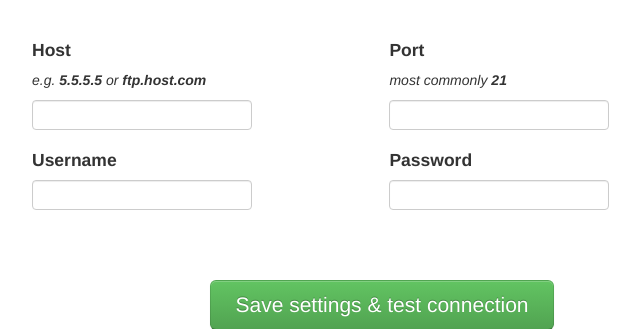
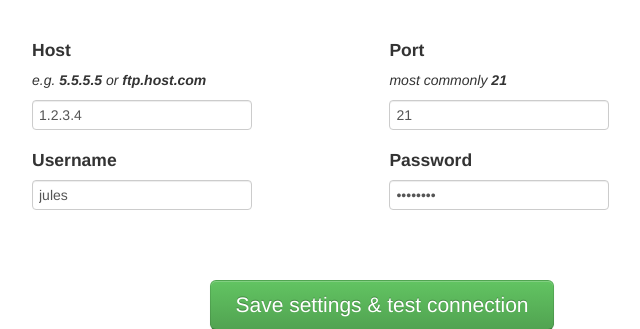
Before and after one commit to eightaitch/mr-carson, a Flask app: page /server/ in a window 1280 px wide. Shown: the part 438-767 px from the top of the page, without its empty margins (258-898 px from the left). Run offline with Flask 2, Linux system fonts and the light colour scheme; data comes from the database, SQL or seed files in the repository; both versions use the stored data as it was after the commit.

Commit message:
working select and value form fill for server settings

```diff
--- a/app.py
+++ b/app.py
@@ -31,11 +31,12 @@ def server():
     server_config = g.db.execute('select * from server').fetchone()
     if server_config != None:
         # server entry exists
-        values = [dict(host=server_config[0],
-                       port=server_config[1],
-                       username=server_config[2],
-                       password=server_config[3])]
-        return render_template('server.html', server=values)
+        #values = dict('host'=server_config[0])
+        server = dict(host=server_config[1],
+                 port=server_config[2],
+                 username=server_config[3],
+                 password=server_config[4])
+        return render_template('server.html', server=server)
     else:
         #server needs configuration
         return render_template('server.html')
--- a/templates/server.html
+++ b/templates/server.html
@@ -25,22 +25,22 @@
           <h4>Host</h4>
           <p><em>e.g. <b>5.5.5.5</b> or <b>ftp.host.com</b></em>
           </p>
-          <input type="text" name="host" value="{{ server['host'] }}" />
+          <input type="text" name="host" value="{{ server.host }}" />
 
           <h4>Username</h4>
           <p></p>
-          <input type="text" name="username" />
+          <input type="text" name="username" value="{{ server.username }}" />
         </div>
 
         <div class="span6">
           <h4>Port</h4>
           <p><em>most commonly <b>21</b></em>
           </p>
-          <input type="text" name="port" />
+          <input type="text" name="port" value="{{ server.port }}" />
 
           <h4>Password</h4>
           <p></p>
-          <input type="password" name="password" />
+          <input type="password" name="password" value="{{ server.password }}" />
         </div>
       </div>
        <div class="jumbotron">
```
Also changed, not shown: sqlite/mr-carson.db.
